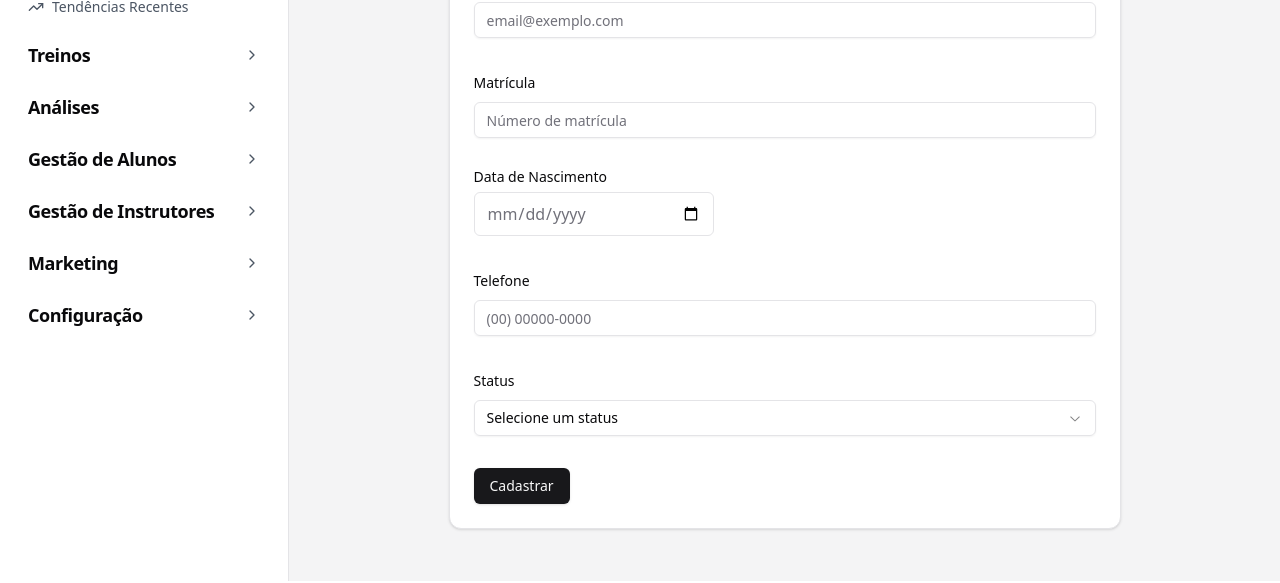
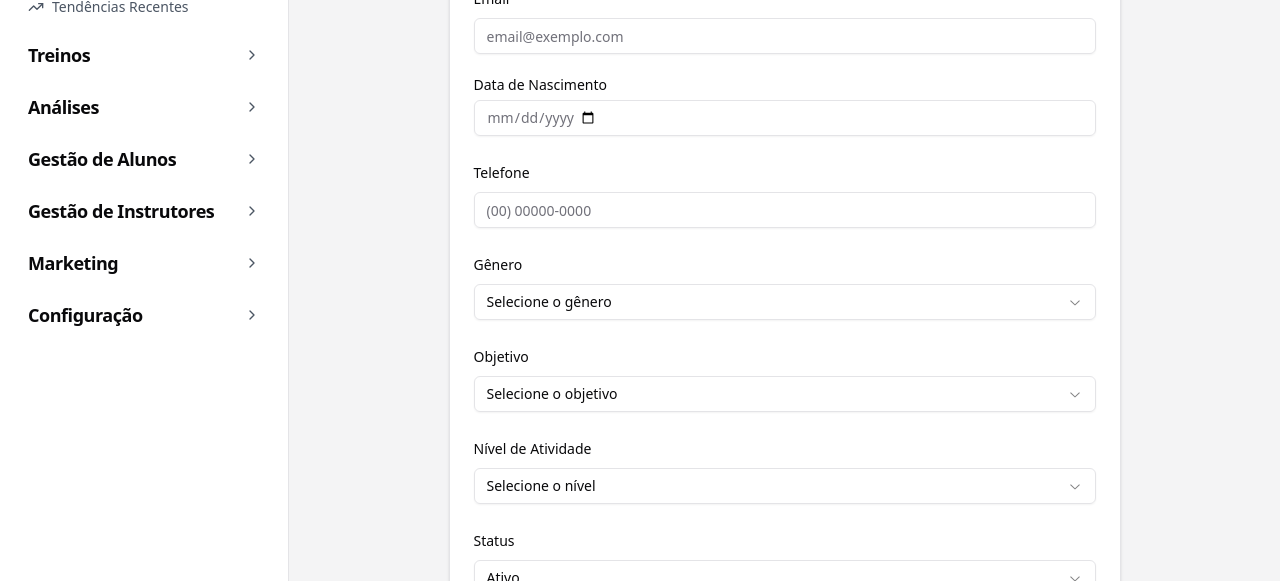
Before and after one commit to Felipe-Baz/liftpulseweb, a Next.js app: page /dashboard/students/register in a window 1280 px wide. Shown: the part 288-871 px from the top of the page. Built offline with nearby package versions, Linux system fonts and the light colour scheme; no server answers.

Commit message:
📦 Register student

```diff
--- a/app/(authenticated)/dashboard/students/details/page.tsx
+++ b/app/(authenticated)/dashboard/students/details/page.tsx
@@ -17,7 +17,7 @@ import { useStudents } from '@/contexts/student-context'
 export default function DetailsPage() {
   const { students, groups } = useStudents()
   const [searchTerm, setSearchTerm] = useState('')
-  const [searchType, setSearchType] = useState<'name' | 'registration' | 'email'>('name')
+  const [searchType, setSearchType] = useState<'username' | 'email'>('username')
 
   const filteredStudent = students.find(student => {
     const searchValue = student[searchType].toLowerCase()
@@ -29,14 +29,13 @@ export default function DetailsPage() {
         <div className="flex gap-4">
           <Select
             value={searchType}
-            onValueChange={(value: 'name' | 'registration' | 'email') => setSearchType(value)}
+            onValueChange={(value: 'username' | 'email') => setSearchType(value)}
           >
             <SelectTrigger className="w-[180px]">
               <SelectValue placeholder="Buscar por" />
             </SelectTrigger>
             <SelectContent>
-              <SelectItem value="name">Nome</SelectItem>
-              <SelectItem value="registration">Matrícula</SelectItem>
+              <SelectItem value="username">Nome</SelectItem>
               <SelectItem value="email">Email</SelectItem>
             </SelectContent>
           </Select>
@@ -59,28 +58,24 @@ export default function DetailsPage() {
                 <div className="grid grid-cols-3 gap-4">
                   <div>
                     <div className="font-medium text-sm text-muted-foreground mb-1">Nome</div>
-                    <div>{filteredStudent.name}</div>
+                    <div>{filteredStudent.username}</div>
                   </div>
                   <div>
                     <div className="font-medium text-sm text-muted-foreground mb-1">Email</div>
                     <div>{filteredStudent.email}</div>
-                  </div>
-                  <div>
-                    <div className="font-medium text-sm text-muted-foreground mb-1">Matrícula</div>
-                    <div>{filteredStudent.registration}</div>
                   </div>
                 </div>
 
                 <div className="grid grid-cols-3 gap-4 mt-4">
                   <div>
                     <div className="font-medium text-sm text-muted-foreground mb-1">Telefone</div>
-                    <div>{filteredStudent.phone}</div>
+                    <div>{filteredStudent.phonenumber}</div>
                   </div>
                   <div>
                     <div className="font-medium text-sm text-muted-foreground mb-1">
                       Data de Nascimento
                     </div>
-                    <div>{new Date(filteredStudent.birthDate).toLocaleDateString()}</div>
+                    <div>{new Date(filteredStudent.birthdate).toLocaleDateString()}</div>
                   </div>
                   <div>
                     <div className="font-medium text-sm text-muted-foreground mb-1">Status</div>
--- a/app/(authenticated)/dashboard/students/register/page.tsx
+++ b/app/(authenticated)/dashboard/students/register/page.tsx
@@ -1,79 +1,97 @@
 "use client"
-
-import { useState } from 'react'
-import { useRouter } from 'next/navigation'
+import { useRouter } from "next/navigation"
 import { zodResolver } from "@hookform/resolvers/zod"
 import { useForm } from "react-hook-form"
 import * as z from "zod"
-import { format } from 'date-fns'
-import { CalendarIcon } from 'lucide-react'
 import { cn } from "@/lib/utils"
 import { Button } from "@/components/ui/button"
-import {
-  Form,
-  FormControl,
-  FormField,
-  FormItem,
-  FormLabel,
-  FormMessage,
-} from "@/components/ui/form"
-import {
-  Popover,
-  PopoverContent,
-  PopoverTrigger,
-} from "@/components/ui/popover"
+import { Form, FormControl, FormField, FormItem, FormLabel, FormMessage } from "@/components/ui/form"
 import { Input } from "@/components/ui/input"
-import {
-  Select,
-  SelectContent,
-  SelectItem,
-  SelectTrigger,
-  SelectValue,
-} from "@/components/ui/select"
-import { useStudents } from '@/contexts/student-context'
-import { Card, CardContent } from '@/components/ui/card'
+import { Select, SelectContent, SelectItem, SelectTrigger, SelectValue } from "@/components/ui/select"
+import { Card, CardContent } from "@/components/ui/card"
+import { addStudent } from "@/actions/student"
+import { useState } from "react"
+import { Dialog, DialogContent, DialogDescription, DialogHeader, DialogTitle } from "@/components/ui/dialog"
+import QRCode from "react-qr-code"
+import { useBranch } from "@/contexts/branch-context"
 
 const formSchema = z.object({
-  name: z.string().min(2, "Nome deve ter pelo menos 2 caracteres"),
+  username: z.string().min(2, "Nome deve ter pelo menos 2 caracteres"),
   email: z.string().email("Email inválido"),
-  registration: z.string().min(4, "Matrícula deve ter pelo menos 4 caracteres"),
-  birthDate: z.string(),
-  phone: z.string().min(10, "Telefone deve ter pelo menos 10 dígitos"),
-  status: z.enum(["active", "inactive"]),
+  birthdate: z.string().min(1, "Data de nascimento é obrigatória"),
+  phonenumber: z.string().min(10, "Telefone deve ter pelo menos 10 dígitos"),
+  gender: z.enum(["M", "F"], {
+    required_error: "Por favor selecione o gênero",
+  }),
+  goal: z.enum(["emagrecer", "hipertrofia", "secar", "flexibilidade", "massa_magra", "Apreder_o_basico"], {
+    required_error: "Por favor selecione um objetivo",
+  }),
+  activity_level: z.enum(["beginner", "intermediate", "advanced", "true_beast"], {
+    required_error: "Por favor selecione o nível de atividade",
+  }),
+  status: z.enum(["active", "inactive", "blocked"], {
+    required_error: "Por favor selecione o status",
+  }),
   groups: z.array(z.string()),
 })
 
-export default function RegisterPage() {
-  const router = useRouter()
-  const { addStudent, groups } = useStudents()
-  const [date, setDate] = useState<Date>()
+interface StudentRegisterFormProps {
+  branchId: string
+}
+
+export default function RegisterPage({ branchId }: StudentRegisterFormProps) {
+  const router = useRouter();
+  const [showQrModal, setShowQrModal] = useState(false);
+  const [qrCode, setQrCode] = useState("");
+  const { selectedBranch } = useBranch();
 
   const form = useForm<z.infer<typeof formSchema>>({
     resolver: zodResolver(formSchema),
     defaultValues: {
       groups: [],
+      status: "active",
     },
   })
 
-  function onSubmit(values: z.infer<typeof formSchema>) {
-    addStudent({
-      ...values,
-      birthDate: values.birthDate,
-    });
-    router.push('/dashboard/students')
+  async function onSubmit(values: z.infer<typeof formSchema>) {
+    const new_student = await addStudent(
+      values.username,
+      values.email,
+      values.phonenumber,
+      (selectedBranch?.id as string),
+      values.birthdate,
+      values.gender,
+      values.goal,
+      values.activity_level,
+      ""
+    );
+
+    if (new_student) {
+      // Lógica após a atualização bem-sucedida, como feedback para o usuário
+
+      //TODO: Adicionar logica para imagem de perfil
+      if (new_student.qrcode) {
+        console.log('====================================');
+        console.log(new_student.qrcode);
+        console.log('====================================');
+        setQrCode(new_student.qrcode);
+        setShowQrModal(true);
+      }
+    }
   }
 
   return (
+    <>
       <div className="max-w-2xl mx-auto">
         <h1 className="text-2xl font-bold mb-6">Cadastrar Novos Alunos</h1>
 
         <Card>
-        <CardContent>
+          <CardContent className="pt-6">
             <Form {...form}>
-            <form onSubmit={form.handleSubmit(onSubmit)} className="space-y-8">
+              <form onSubmit={form.handleSubmit(onSubmit)} className="space-y-6">
                 <FormField
                   control={form.control}
-                name="name"
+                  name="username"
                   render={({ field }) => (
                     <FormItem>
                       <FormLabel>Nome</FormLabel>
@@ -92,7 +110,7 @@ export default function RegisterPage() {
                     <FormItem>
                       <FormLabel>Email</FormLabel>
                       <FormControl>
-                      <Input placeholder="email@exemplo.com" {...field} />
+                        <Input placeholder="email@exemplo.com" type="email" {...field} />
                       </FormControl>
                       <FormMessage />
                     </FormItem>
@@ -101,12 +119,17 @@ export default function RegisterPage() {
 
                 <FormField
                   control={form.control}
-                name="registration"
+                  name="birthdate"
                   render={({ field }) => (
-                  <FormItem>
-                    <FormLabel>Matrícula</FormLabel>
+                    <FormItem className="flex flex-col">
+                      <FormLabel>Data de Nascimento</FormLabel>
                       <FormControl>
-                      <Input placeholder="Número de matrícula" {...field} />
+                        <Input
+                          type="date"
+                          className={cn("w-full", !field.value && "text-muted-foreground")}
+                          {...field}
+                          max={new Date().toISOString().split("T")[0]}
+                        />
                       </FormControl>
                       <FormMessage />
                     </FormItem>
@@ -115,38 +138,85 @@ export default function RegisterPage() {
 
                 <FormField
                   control={form.control}
-                name="birthDate"
+                  name="phonenumber"
                   render={({ field }) => (
-                  <FormItem className="flex flex-col">
-                    <FormLabel>Data de Nascimento</FormLabel>
+                    <FormItem>
+                      <FormLabel>Telefone</FormLabel>
                       <FormControl>
-                      <input
-                        type="date"
-                        className={cn(
-                          "w-[240px] px-3 py-2 text-left font-normal border rounded-md",
-                          !field.value && "text-muted-foreground"
-                        )}
-                        value={field.value || ""} // Garante que o valor inicial seja vazio, se não houver valor definido
-                        onChange={(e) => field.onChange(e.target.value)}
-                        min="1900-01-01"
-                        max={new Date().toISOString().split("T")[0]} // Limita ao dia atual
-                      />
+                        <Input placeholder="(00) 00000-0000" {...field} />
                       </FormControl>
                       <FormMessage />
                     </FormItem>
                   )}
                 />
 
+                <FormField
+                  control={form.control}
+                  name="gender"
+                  render={({ field }) => (
+                    <FormItem>
+                      <FormLabel>Gênero</FormLabel>
+                      <Select onValueChange={field.onChange} defaultValue={field.value}>
+                        <FormControl>
+                          <SelectTrigger>
+                            <SelectValue placeholder="Selecione o gênero" />
+                          </SelectTrigger>
+                        </FormControl>
+                        <SelectContent>
+                          <SelectItem value="M">Masculino</SelectItem>
+                          <SelectItem value="F">Feminino</SelectItem>
+                        </SelectContent>
+                      </Select>
+                      <FormMessage />
+                    </FormItem>
+                  )}
+                />
 
                 <FormField
                   control={form.control}
-                name="phone"
+                  name="goal"
                   render={({ field }) => (
                     <FormItem>
-                    <FormLabel>Telefone</FormLabel>
+                      <FormLabel>Objetivo</FormLabel>
+                      <Select onValueChange={field.onChange} defaultValue={field.value}>
                         <FormControl>
-                      <Input placeholder="(00) 00000-0000" {...field} />
+                          <SelectTrigger>
+                            <SelectValue placeholder="Selecione o objetivo" />
+                          </SelectTrigger>
                         </FormControl>
+                        <SelectContent>
+                          <SelectItem value="emagrecer">Emagrecer</SelectItem>
+                          <SelectItem value="hipertrofia">Hipertrofia</SelectItem>
+                          <SelectItem value="secar">Secar</SelectItem>
+                          <SelectItem value="flexibilidade">Flexibilidade</SelectItem>
+                          <SelectItem value="massa_magra">Massa Magra</SelectItem>
+                          <SelectItem value="Apreder_o_basico">Aprender o Básico</SelectItem>
+                        </SelectContent>
+                      </Select>
+                      <FormMessage />
+                    </FormItem>
+                  )}
+                />
+
+                <FormField
+                  control={form.control}
+                  name="activity_level"
+                  render={({ field }) => (
+                    <FormItem>
+                      <FormLabel>Nível de Atividade</FormLabel>
+                      <Select onValueChange={field.onChange} defaultValue={field.value}>
+                        <FormControl>
+                          <SelectTrigger>
+                            <SelectValue placeholder="Selecione o nível" />
+                          </SelectTrigger>
+                        </FormControl>
+                        <SelectContent>
+                          <SelectItem value="beginner">Iniciante</SelectItem>
+                          <SelectItem value="intermediate">Intermediário</SelectItem>
+                          <SelectItem value="advanced">Avançado</SelectItem>
+                          <SelectItem value="true_beast">Profissional</SelectItem>
+                        </SelectContent>
+                      </Select>
                       <FormMessage />
                     </FormItem>
                   )}
@@ -167,6 +237,7 @@ export default function RegisterPage() {
                         <SelectContent>
                           <SelectItem value="active">Ativo</SelectItem>
                           <SelectItem value="inactive">Inativo</SelectItem>
+                          <SelectItem value="blocked">Bloqueado</SelectItem>
                         </SelectContent>
                       </Select>
                       <FormMessage />
@@ -174,12 +245,33 @@ export default function RegisterPage() {
                   )}
                 />
 
-              <Button type="submit">Cadastrar</Button>
+                <Button type="submit" className="w-full">
+                  Cadastrar
+                </Button>
               </form>
             </Form>
           </CardContent>
         </Card>
+      </div>
+      <Dialog open={showQrModal} onOpenChange={setShowQrModal}>
+        <DialogContent>
+          <DialogHeader>
+            <DialogTitle>Escanear pelo App</DialogTitle>
+            <DialogDescription>O aluno deve escanear o QRCode para receber acesso ao App.</DialogDescription>
+          </DialogHeader>
+          <div className="flex justify-center items-center">
+            <QRCode value={qrCode} size={400} />
+          </div>
+          <Button
+            onClick={() => {
+              router.push("/dashboard/students")
+            }}
+          >
+            Ir a listagem de Alunos
+          </Button>
+        </DialogContent>
+      </Dialog>
+    </>
 
-    </div>
   )
 }
```
Lines whose indentation alone changed are shown as unchanged.
